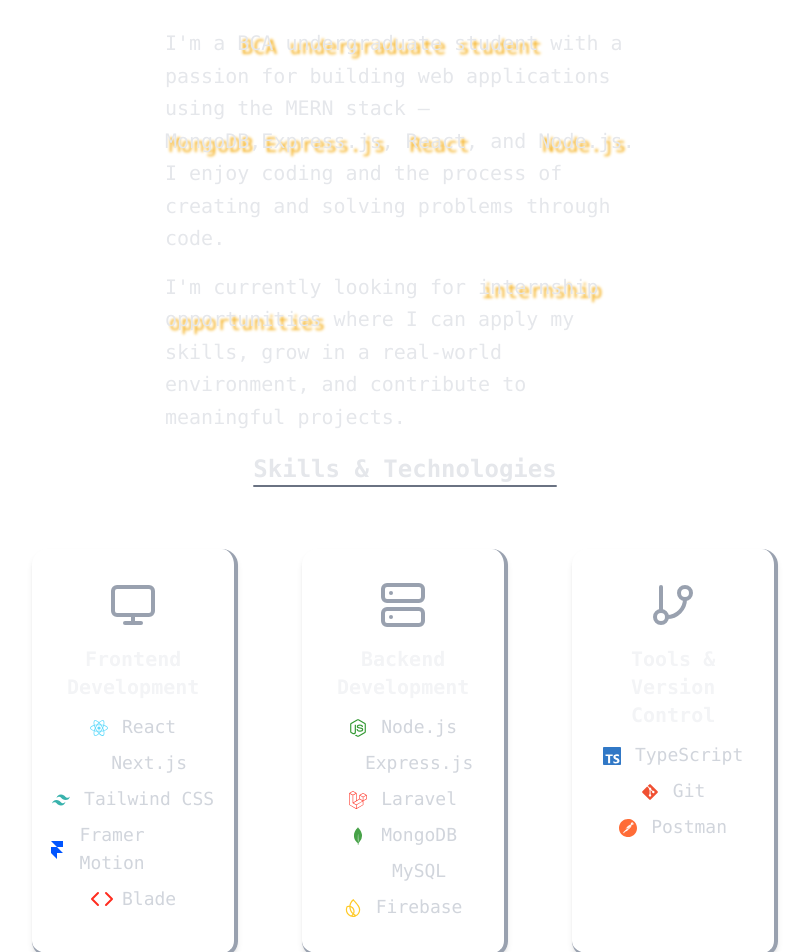
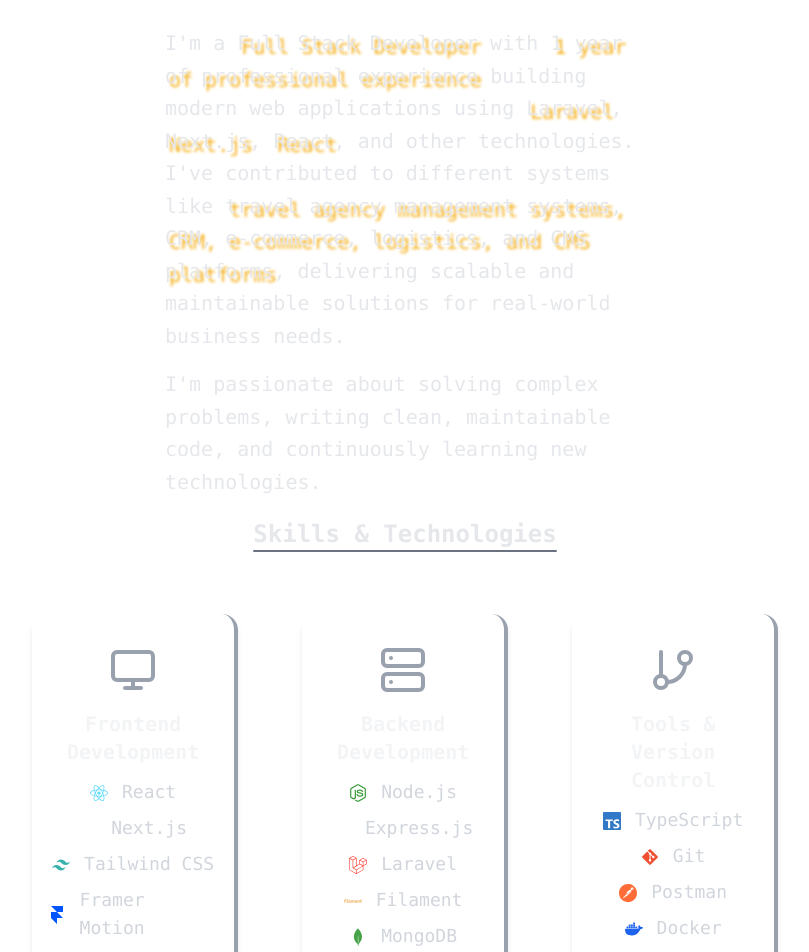
Before and after one commit to ThamanGurung01/portfolio-space_theme, a React (Vite) app: page / in a window 1280 px wide. Shown: the part 1000-1952 px from the top of the page, without its empty margins (235-1044 px from the left). Built offline with nearby package versions, Linux system fonts and the light colour scheme; no server answers.

Commit message:
update: about us and skill update

```diff
--- a/src/components/About.tsx
+++ b/src/components/About.tsx
@@ -1,99 +1,208 @@
-import { Monitor,Server ,GitBranch,Code, type LucideProps } from 'lucide-react';
-import React from 'react'
-import {motion} from 'framer-motion';
-import { FaReact, FaNodeJs, FaGitAlt } from 'react-icons/fa';
-import { SiExpress, SiNextdotjs, SiTailwindcss, SiTypescript, SiFramer, SiLaravel, SiMongodb, SiMysql, SiFirebase, SiPostman } from 'react-icons/si';
-import '../styles/About.css';
+import {
+  Monitor,
+  Server,
+  GitBranch,
+  Code,
+  type LucideProps,
+} from "lucide-react";
+import React from "react";
+import { motion } from "framer-motion";
+import { FaReact, FaNodeJs, FaGitAlt } from "react-icons/fa";
+import {
+  SiExpress,
+  SiNextdotjs,
+  SiTailwindcss,
+  SiTypescript,
+  SiFramer,
+  SiLaravel,
+  SiMongodb,
+  SiMysql,
+  SiFirebase,
+  SiPostman,
+  SiFilament,
+  SiDocker,
+} from "react-icons/si";
+import "../styles/About.css";
 type SkillCardType = {
-  icon: React.ForwardRefExoticComponent<Omit<LucideProps, "ref"> & React.RefAttributes<SVGSVGElement>>;
+  icon: React.ForwardRefExoticComponent<
+    Omit<LucideProps, "ref"> & React.RefAttributes<SVGSVGElement>
+  >;
   title: string;
   tools: Array<{
     icon: React.ReactNode;
     name: string;
   }>;
 };
-const About:React.FC = () => {
+const About: React.FC = () => {
   const skillCard: SkillCardType[] = [
-            {icon:Monitor, title: "Frontend Development", tools: [
-        { icon: <FaReact className='tool-icons' color="#61DAFB" />, name: 'React' },
-        { icon: <SiNextdotjs className='tool-icons' color="#FFFFFF" />, name: 'Next.js' },
-        { icon: <SiTailwindcss className='tool-icons' color="#38B2AC" />, name: 'Tailwind CSS' },
-        { icon: <SiFramer className='tool-icons' color="#0055FF" />, name: 'Framer Motion' },
-        { icon: <Code color="#FF2D20" />, name: 'Blade' },
-      ], },
-            {icon:Server, title: "Backend Development", tools: [
-        { icon: <FaNodeJs className='tool-icons' color="#339933" />, name: 'Node.js' },
-        { icon: <SiExpress className='tool-icons' color="#FFFFFF" />, name: 'Express.js' },
-        { icon: <SiLaravel className='tool-icons' color="#FF2D20" />, name: 'Laravel' },
-        { icon: <SiMongodb className='tool-icons' color="#47A248" />, name: 'MongoDB' },
-        { icon: <SiMysql className='text-2xl' color="#FFFFFF" />, name: 'MySQL' },
-        { icon: <SiFirebase className='tool-icons' color="#FFCA28" />, name: 'Firebase' },
-      ], },
-            {icon:GitBranch, title: "Tools & Version Control", tools: [
-        { icon: <SiTypescript className='tool-icons' color="#3178C6" />, name: 'TypeScript' },
-        { icon: <FaGitAlt className='tool-icons' color="#F05032" />, name: 'Git' },
-        { icon: <SiPostman className='tool-icons' color="#FF6C37" />, name: 'Postman' },
-
-      ], },];
+    {
+      icon: Monitor,
+      title: "Frontend Development",
+      tools: [
+        {
+          icon: <FaReact className="tool-icons" color="#61DAFB" />,
+          name: "React",
+        },
+        {
+          icon: <SiNextdotjs className="tool-icons" color="#FFFFFF" />,
+          name: "Next.js",
+        },
+        {
+          icon: <SiTailwindcss className="tool-icons" color="#38B2AC" />,
+          name: "Tailwind CSS",
+        },
+        {
+          icon: <SiFramer className="tool-icons" color="#0055FF" />,
+          name: "Framer Motion",
+        },
+        { icon: <Code color="#FF2D20" />, name: "Blade" },
+      ],
+    },
+    {
+      icon: Server,
+      title: "Backend Development",
+      tools: [
+        {
+          icon: <FaNodeJs className="tool-icons" color="#339933" />,
+          name: "Node.js",
+        },
+        {
+          icon: <SiExpress className="tool-icons" color="#FFFFFF" />,
+          name: "Express.js",
+        },
+        {
+          icon: <SiLaravel className="tool-icons" color="#FF2D20" />,
+          name: "Laravel",
+        },
+                {
+          icon: <SiFilament className="tool-icons" color="#EFAF5D" />,
+          name: "Filament",
+        },
+        {
+          icon: <SiMongodb className="tool-icons" color="#47A248" />,
+          name: "MongoDB",
+        },
+        {
+          icon: <SiMysql className="text-2xl" color="#FFFFFF" />,
+          name: "MySQL",
+        },
+        {
+          icon: <SiFirebase className="tool-icons" color="#FFCA28" />,
+          name: "Firebase",
+        },
+      ],
+    },
+    {
+      icon: GitBranch,
+      title: "Tools & Version Control",
+      tools: [
+        {
+          icon: <SiTypescript className="tool-icons" color="#3178C6" />,
+          name: "TypeScript",
+        },
+        {
+          icon: <FaGitAlt className="tool-icons" color="#F05032" />,
+          name: "Git",
+        },
+        {
+          icon: <SiPostman className="tool-icons" color="#FF6C37" />,
+          name: "Postman",
+        },
+        {
+          icon: <SiDocker className="tool-icons" color="#1D63ED" />,
+          name: "Docker",
+        },
+      ],
+    },
+  ];
 
   return (
-    <section id='about' className='w-full min-h-screen pt-18 md:py-20 text-gray-200'>
-      <div className='flex flex-col w-full px-5 sm:px-20 lg:w-1/2 mx-auto text-center'>
-      <motion.h1 className='section-heading text-4xl'
+    <section
+      id="about"
+      className="w-full min-h-screen pt-18 md:py-20 text-gray-200"
+    >
+      <div className="flex flex-col w-full px-5 sm:px-20 lg:w-1/2 mx-auto text-center">
+        <motion.h1
+          className="section-heading text-4xl"
           initial={{ scale: 0.8, opacity: 0, y: 50 }}
           transition={{ duration: 0.8, ease: "easeInOut" }}
-      whileInView={{ scale:1, opacity: 1,y: 0 }}
-      viewport={{once: true}}
-      >About Me</motion.h1>
-      <motion.p className='text-xl text-start leading-relaxed py-2'
+          whileInView={{ scale: 1, opacity: 1, y: 0 }}
+          viewport={{ once: true }}
+        >
+          About Me
+        </motion.h1>
+        <motion.p
+          className="text-xl text-start leading-relaxed py-2"
           transition={{ duration: 0.5, ease: ["easeInOut"] }}
-      initial={{scale: 0.8, opacity: 0, y: 50 }}
-      whileInView={{ scale:1, opacity: 1,y: 0  }}
-      viewport={{once: true}}
+          initial={{ scale: 0.8, opacity: 0, y: 50 }}
+          whileInView={{ scale: 1, opacity: 1, y: 0 }}
+          viewport={{ once: true }}
         >
-        I'm a <span className='highlight'>BCA undergraduate student</span> with a passion for building
-        web applications using the MERN stack — <span className='highlight'>MongoDB</span>,
-        <span className='highlight'>Express.js</span>, <span className='highlight'>React</span>, and <span className='highlight'>Node.js</span>.
-         I enjoy coding and the process of creating and solving problems through code.</motion.p>
-      <motion.p className='text-xl text-start leading-relaxed py-2'
+          I'm a <span className="highlight">Full Stack Developer</span> with{" "}
+          <span className="highlight">1 year of professional experience</span>{" "}
+          building modern web applications using{" "}
+          <span className="highlight">Laravel</span>,{" "}
+          <span className="highlight">Next.js</span>,{" "}
+          <span className="highlight">React</span>, and other technologies. I've contributed to different systems like{" "}
+          <span className="highlight">
+          travel agency management systems, CRM, e-commerce, logistics, and CMS platforms
+          </span>
+          , delivering scalable and maintainable solutions for real-world
+          business needs.
+        </motion.p>
+        <motion.p
+          className="text-xl text-start leading-relaxed py-2"
           transition={{ duration: 0.7, ease: "easeInOut" }}
-      initial={{scale: 0.8, opacity: 0, y: 50 }}
-      whileInView={{ scale:1, opacity: 1,y: 0  }}
-      viewport={{once: true}}
+          initial={{ scale: 0.8, opacity: 0, y: 50 }}
+          whileInView={{ scale: 1, opacity: 1, y: 0 }}
+          viewport={{ once: true }}
         >
-        I'm currently looking for <span className='highlight'>internship opportunities</span> where I can apply my skills,
-        grow in a real-world environment, and contribute to meaningful projects.</motion.p>
+          I'm passionate about{" "}
+          solving complex problems, writing{" "}
+          clean, maintainable code, and
+          continuously learning new technologies.
+        </motion.p>
       </div>
-          <motion.h2 className='section-heading text-2xl mt-5'
+      <motion.h2
+        className="section-heading text-2xl mt-5"
         transition={{ duration: 0.6, ease: "easeInOut" }}
-      initial={{scale: 0.8, opacity: 0, y: 50 }}
-      whileInView={{ scale:1, opacity: 1,y: 0  }}
-          viewport={{once: true}}
-          >Skills & Technologies</motion.h2>
-      <motion.div className='mt-16 grid grid-cols-1 md:grid-cols-2 lg:grid-cols-3 gap-16 w-4/5  xl:w-7/12 mx-auto'
+        initial={{ scale: 0.8, opacity: 0, y: 50 }}
+        whileInView={{ scale: 1, opacity: 1, y: 0 }}
+        viewport={{ once: true }}
+      >
+        Skills & Technologies
+      </motion.h2>
+      <motion.div
+        className="mt-16 grid grid-cols-1 md:grid-cols-2 lg:grid-cols-3 gap-16 w-4/5  xl:w-7/12 mx-auto"
         transition={{ duration: 0.7, ease: "easeInOut" }}
-      whileInView={{ scale:[0.8, 1], opacity: [0, 1],y: [50, 0] }}
-      viewport={{once: true}}
+        whileInView={{ scale: [0.8, 1], opacity: [0, 1], y: [50, 0] }}
+        viewport={{ once: true }}
       >
         {skillCard.map((skill, idx) => (
           <motion.div
             key={idx}
             className=" px-4 py-8 text-center rounded-2xl shadow-md hover:shadow-lg transition-all border-b-4 border-r-4 border-gray-400"
             whileHover={{ y: -10 }}
-              transition={{ duration: 0.2 ,ease: "easeInOut"}}
+            transition={{ duration: 0.2, ease: "easeInOut" }}
             style={{
-                willChange:'transform',
+              willChange: "transform",
             }}
           >
             <skill.icon className="w-12 h-12 mx-auto mb-4 text-gray-400 transition-colors duration-300 hover:text-white" />
-              <h3 className="text-xl font-semibold text-gray-100 mb-3">{skill.title}</h3>
+            <h3 className="text-xl font-semibold text-gray-100 mb-3">
+              {skill.title}
+            </h3>
             <ul className="text-white space-y-2 text-sm text-left w-full">
               {skill.tools.map((tool, i) => (
-                <motion.li key={i} className="flex items-center space-x-2 text-lg text-gray-300 hover:text-white justify-center"
-                whileHover={{ scale: 1.2 }} transition={{ duration: 0.2 }} style={{ willChange: 'transform' }}
+                <motion.li
+                  key={i}
+                  className="flex items-center space-x-2 text-lg text-gray-300 hover:text-white justify-center"
+                  whileHover={{ scale: 1.2 }}
+                  transition={{ duration: 0.2 }}
+                  style={{ willChange: "transform" }}
                 >
                   <span className="w-6 h-6">{tool.icon}</span>
-                  <span className=' hover:cursor-default'>{tool.name}</span>
+                  <span className=" hover:cursor-default">{tool.name}</span>
                 </motion.li>
               ))}
             </ul>
@@ -101,7 +210,7 @@
         ))}
       </motion.div>
     </section>
-  )
-}
+  );
+};
 
-export default About
+export default About;
```
Lines whose indentation alone changed are shown as unchanged.
